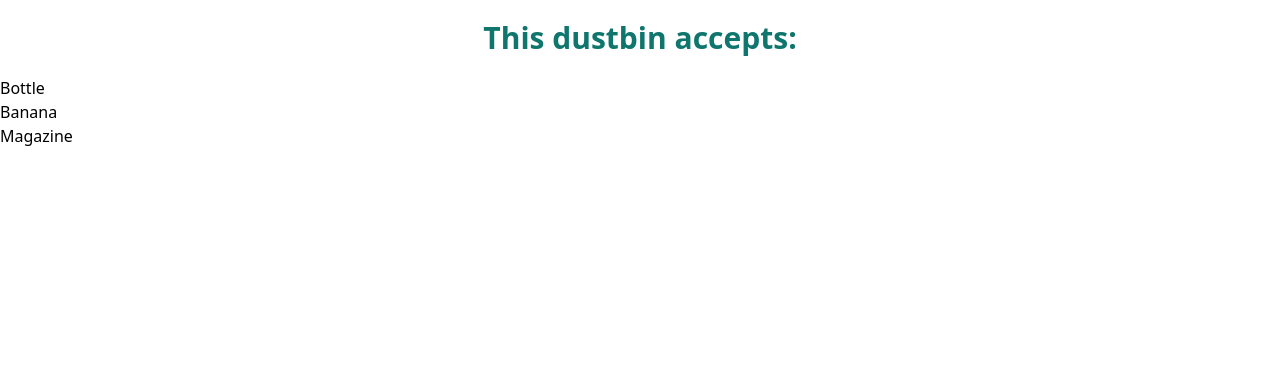
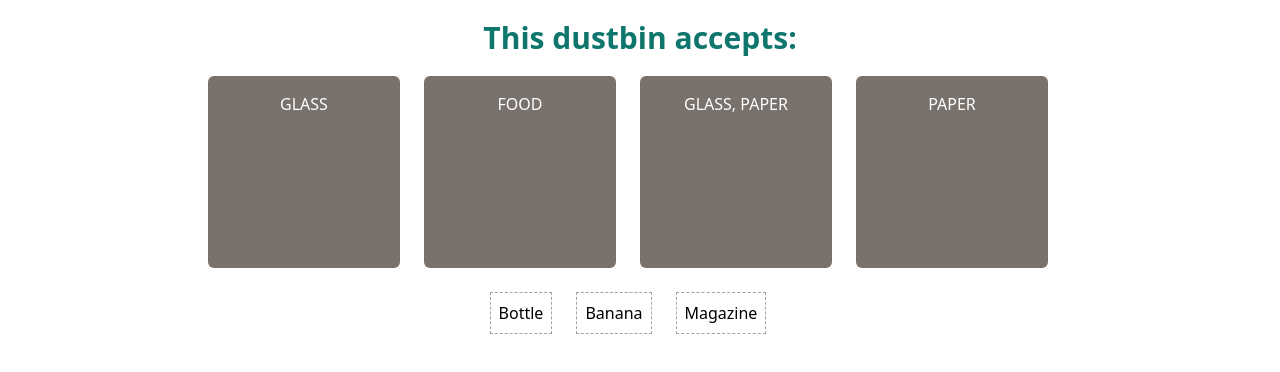
Before and after one commit to BulochkaBU/dustbin, a React (Vite) app: page / in a window 1280 px wide. Shown: the top 372 px of the page. Built offline with nearby package versions, Linux system fonts and the light colour scheme.

Commit message:
refactoring with RTK and hooks

```diff
--- a/src/Box.tsx
+++ b/src/Box.tsx
@@ -1,17 +1,18 @@
 import { useDrag } from "react-dnd";
-import { Category } from "./ItemTypes";
+import { CategoryTypes } from "./ItemTypes";
 
 export interface BoxProps {
   name: string;
-  currentCategory: Category;
+  currentCategory: CategoryTypes[];
   isDropped: boolean;
+  id: number;
 }
 
-export const Box = function Box({ name, currentCategory, isDropped }: BoxProps) {
+export const Box = function Box({ id, name, currentCategory, isDropped }: BoxProps) {
   const [{ opacity }, drag] = useDrag(
     () => ({
-      type: currentCategory,
-      item: { name },
+      type: currentCategory[0],
+      item: { name, id },
       collect: (monitor) => ({
         opacity: monitor.isDragging() ? 0.4 : 1,
       }),
@@ -22,7 +23,9 @@ export const Box = function Box({ name, currentCategory, isDropped }: BoxProps)
   return (
     <div
       ref={drag}
-      className="border border-dashed border-gray-400 bg-white p-2 mr-6 mb-6 cursor-move flex items-center justify-center"
+      className={`border border-dashed border-gray-400 bg-white p-2 mr-6 mb-6 ${
+        isDropped ? "" : "cursor-move"
+      } flex items-center justify-center`}
       style={{ opacity }}
       data-testid="box"
     >
--- a/src/Container.tsx
+++ b/src/Container.tsx
@@ -1,49 +1,46 @@
-import { useSelector } from "react-redux";
-import { DustbinState } from "./dustbinSlice";
+import { useDispatch, useSelector } from "react-redux";
+import { DustbinState, addProductToDustbin } from "./dustbinSlice";
+import { Box } from "./Box";
+import { Dustbin } from "./Dustbin";
+import { useCallback } from "react";
+import { ProductTypes } from "./ItemTypes";
 
 function Container() {
-  const selectProducts = (state: DustbinState) => state.tt.products;
-  const products = useSelector(selectProducts);
-  console.log(products);
+  const dispatch = useDispatch();
+  const products = useSelector((state: { tt: DustbinState }) => state.tt.products);
+  const dustbins = useSelector((state: { tt: DustbinState }) => state.tt.dustbins);
 
-  // const handleDrop = useCallback(
-  //   (product: ProductTypes, index: number) => {
-  //     dispatch(setDroppedBoxNames({ product }));
-  //     dispatch(addProductToDustbin({ product, dustbinIndex: index }));
-  //   },
-  //   [droppedBoxNames, dustbins]
-  // );
+  const handleDrop = useCallback(
+    (index: number, product: ProductTypes) => {
+      dispatch(addProductToDustbin({ index, product }));
+    },
+    [dispatch]
+  );
 
   return (
     <div>
-      <div>
-        {products.map((product, index) => (
-          <div key={index}>{product.name}</div>
-        ))}
-      </div>
-      {/* <div className="flex justify-center">
-        {dustbins.length > 0 &&
-          dustbins.map(({ accepts }, index) => (
+      <div className="flex justify-center">
+        {dustbins.map(({ accepts, addedProductsInDustbin }, index) => (
           <Dustbin
             accept={accepts}
-              // addedProductsInDustbin={addedProductsInDustbin}
-              // onDrop={(product) => handleDrop(product, index)}
+            addedProductsInDustbin={addedProductsInDustbin}
+            onDrop={(product: ProductTypes) => handleDrop(index, product)}
             key={index}
           />
         ))}
-      </div> */}
+      </div>
 
-      {/* <div className="flex justify-center">
-        {products &&
-          products.map(({ name, currentCategory }, index) => (
+      <div className="flex justify-center">
+        {products.map(({ id, name, currentCategory, isDropped }) => (
           <Box
+            id={id}
             name={name}
             currentCategory={currentCategory}
-              isDropped={isDropped(name)}
-              key={index}
+            isDropped={isDropped}
+            key={id}
           />
         ))}
-      </div> */}
+      </div>
     </div>
   );
 }
--- a/src/Dustbin.tsx
+++ b/src/Dustbin.tsx
@@ -1,48 +1,46 @@
-// import { useDrop } from "react-dnd";
-// import { ProductTypes } from "./ItemTypes";
+import { useDrop } from "react-dnd";
+import { ProductTypes } from "./ItemTypes";
 
 export interface DustbinProps {
   accept: string[];
-  // addedProductsInDustbin?: ProductTypes[];
-  // onDrop: (product: ProductTypes) => void;
+  addedProductsInDustbin?: ProductTypes[];
+  onDrop: (product: ProductTypes) => void;
 }
 
-export const Dustbin = function Dustbin({ accept }: DustbinProps) {
-  // const [{ isOver, canDrop }, drop] = useDrop({
-  //   accept,
-  //   drop: onDrop,
-  //   collect: (monitor) => ({
-  //     isOver: monitor.isOver(),
-  //     canDrop: monitor.canDrop(),
-  //   }),
-  // });
+export const Dustbin = function Dustbin({ accept, onDrop, addedProductsInDustbin }: DustbinProps) {
+  const [{ isOver, canDrop }, drop] = useDrop({
+    accept,
+    drop: onDrop,
+    collect: (monitor) => ({
+      isOver: monitor.isOver(),
+      canDrop: monitor.canDrop(),
+    }),
+  });
 
-  // const isActive = isOver && canDrop;
-  // let backgroundColor = "bg-stone-500";
-  // if (isActive) {
-  //   backgroundColor = "bg-indigo-800";
-  // } else if (canDrop) {
-  //   backgroundColor = "bg-indigo-400";
-  // }
+  const isActive = isOver && canDrop;
+  let backgroundColor = "bg-stone-500";
+  if (isActive) {
+    backgroundColor = "bg-indigo-800";
+  } else if (canDrop) {
+    backgroundColor = "bg-indigo-400";
+  }
 
   return (
-    <div>{accept}</div>
-    // <div
-    //   ref={drop}
-    //   className={`h-48 w-48 mr-6 mb-6 text-white p-4 text-center text-base  leading-normal flex flex-col ${backgroundColor} rounded-md`}
-    //   data-testid="dustbin"
-    // >
-    //   {isActive ? "Release to drop" : `${accept.join(", ")}`}
+    <div
+      ref={drop}
+      className={`h-48 w-48 mr-6 mb-6 text-white p-4 text-center text-base  leading-normal flex flex-col ${backgroundColor} rounded-md`}
+      data-testid="dustbin"
+    >
+      {isActive ? "Release to drop" : `${accept.join(", ")}`}
 
-    //   {addedProductsInDustbin &&
-    //     addedProductsInDustbin.map((product) => (
-    //       <p
-    //         key={product.name}
-    //         className="p-2 my-1npm install redux react-redux bg-pink-300 text-black flex justify-center rounded"
-    //       >
-    //         {product.name}
-    //       </p>
-    //     ))}
-    // </div>
+      {addedProductsInDustbin?.map((product) => (
+        <p
+          key={product.name}
+          className="p-2 my-1 bg-pink-300 text-black flex justify-center rounded"
+        >
+          {product.name}
+        </p>
+      ))}
+    </div>
   );
 };
--- a/src/ItemTypes.ts
+++ b/src/ItemTypes.ts
@@ -3,10 +3,12 @@ export type CategoryTypes = "FOOD" | "PAPER" | "GLASS";
 export interface ProductTypes {
   id: number;
   name: string;
-  currentCategory: CategoryTypes;
+  currentCategory: CategoryTypes[];
+  isDropped: boolean;
 }
 
 export interface DustbinTypes {
+  id: number;
   accepts: CategoryTypes[];
   addedProductsInDustbin: ProductTypes[];
 }
--- a/src/dustbinSlice.ts
+++ b/src/dustbinSlice.ts
@@ -5,60 +5,56 @@ import { Categories } from "./const";
 export interface DustbinState {
   dustbins: DustbinTypes[];
   products: ProductTypes[];
-  addedProductsInDustbin: ProductTypes[];
-  droppedBoxNames: string[];
 }
 
 const initialState: DustbinState = {
   dustbins: [
-    { accepts: [Categories.GLASS], addedProductsInDustbin: [] },
-    { accepts: [Categories.FOOD], addedProductsInDustbin: [] },
+    { id: 3, accepts: [Categories.GLASS], addedProductsInDustbin: [] },
+    { id: 2, accepts: [Categories.FOOD], addedProductsInDustbin: [] },
     {
-      accepts: [Categories.PAPER, Categories.GLASS],
+      id: 1,
+      accepts: [Categories.GLASS, Categories.PAPER],
       addedProductsInDustbin: [],
     },
-    { accepts: [Categories.PAPER], addedProductsInDustbin: [] },
+    { id: 6, accepts: [Categories.PAPER], addedProductsInDustbin: [] },
   ],
   products: [
-    { id: 12, name: "Bottle", currentCategory: Categories.GLASS },
-    { id: 14, name: "Banana", currentCategory: Categories.FOOD },
-    { id: 16, name: "Magazine", currentCategory: Categories.PAPER },
+    { id: 12, name: "Bottle", currentCategory: [Categories.GLASS], isDropped: false },
+    { id: 14, name: "Banana", currentCategory: [Categories.FOOD], isDropped: false },
+    { id: 16, name: "Magazine", currentCategory: [Categories.PAPER], isDropped: false },
   ],
-  addedProductsInDustbin: [],
-  droppedBoxNames: [],
 };
 
 const dustbinSlice = createSlice({
   name: "tt",
   initialState,
   reducers: {
-    removeProductFromDustbin(
+    addProductToDustbin: (
       state,
-      action: PayloadAction<{ product: ProductTypes; dustbinIndex: number }>
-    ) {
-      const { product, dustbinIndex } = action.payload;
-      state.dustbins[dustbinIndex].addedProductsInDustbin = state.dustbins[
-        dustbinIndex
-      ].addedProductsInDustbin.filter((item) => item.name !== product.name);
-      state.addedProductsInDustbin = state.addedProductsInDustbin.filter(
-        (item) => item.name !== product.name
+      action: PayloadAction<{ index: number; product: ProductTypes }>
+    ) => {
+      const { index, product } = action.payload;
+
+      const productWithCategory: ProductTypes = {
+        ...product,
+        currentCategory: state.dustbins[index].accepts,
+      };
+
+      const isProductInDustbin = state.dustbins.some((dustbin) =>
+        dustbin.addedProductsInDustbin.some((addedProduct) => addedProduct.name === product.name)
       );
-    },
-    addProductToDustbin(
-      state,
-      action: PayloadAction<{ product: ProductTypes; dustbinIndex: number }>
-    ) {
-      const { product, dustbinIndex } = action.payload;
-      state.dustbins[dustbinIndex].addedProductsInDustbin.push(product);
-      state.addedProductsInDustbin.push(product);
-    },
-    setDroppedBoxNames(state, action: PayloadAction<{ product: ProductTypes }>) {
-      const { product } = action.payload;
-      product.name ? state.droppedBoxNames.push(product.name) : null;
+
+      if (!isProductInDustbin) {
+        state.dustbins[index].addedProductsInDustbin.push(productWithCategory);
+        state.products.map((product) => {
+          if (product.id === productWithCategory.id) {
+            product.isDropped = true;
+          }
+        });
+      }
     },
   },
 });
 
-export const { removeProductFromDustbin, addProductToDustbin, setDroppedBoxNames } =
-  dustbinSlice.actions;
+export const { addProductToDustbin } = dustbinSlice.actions;
 export default dustbinSlice.reducer;
```
Lines whose indentation alone changed are shown as unchanged.
